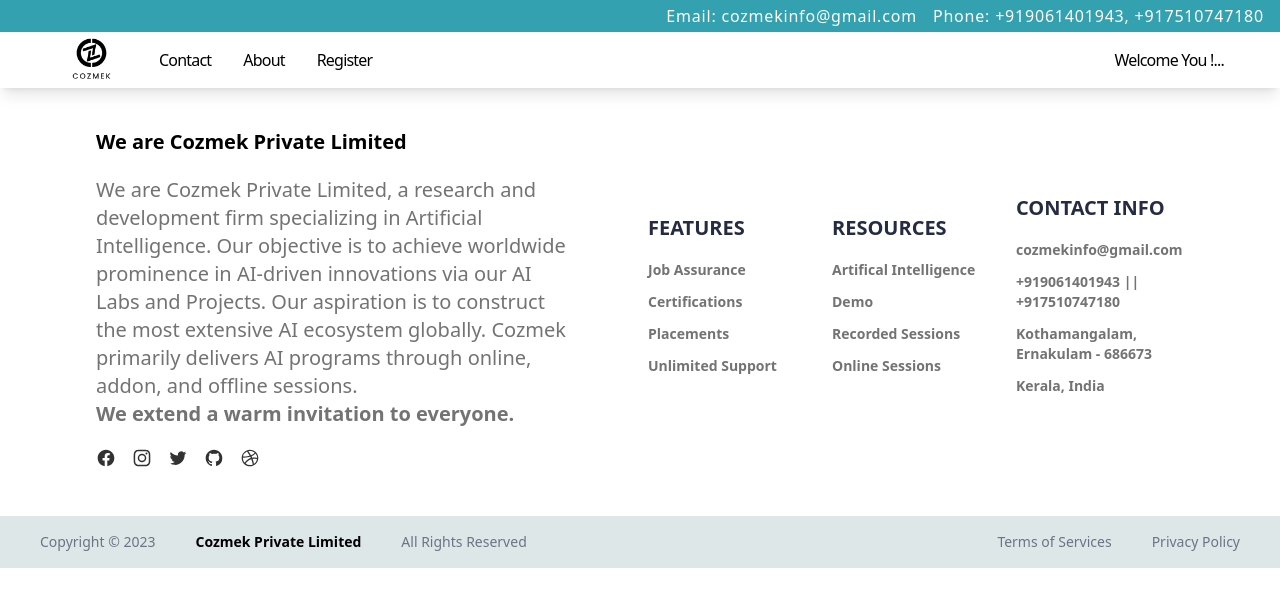
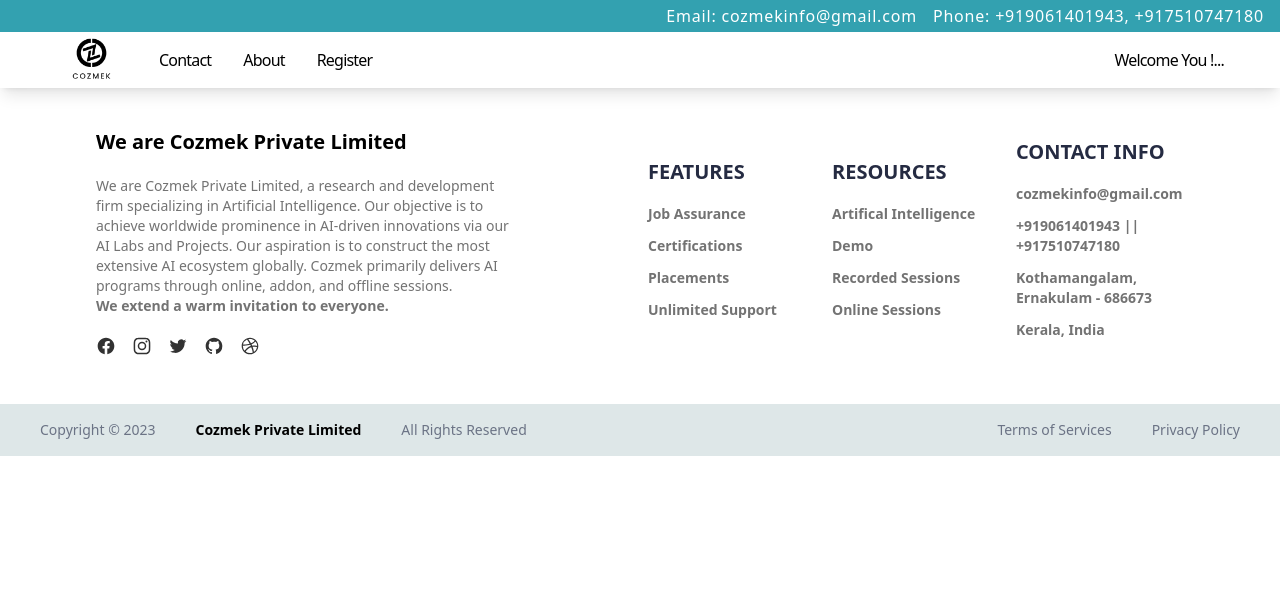
Before and after one commit to krishnapriyama/Cozmek-Website, a React (Vite) app: page / in a window 1280 px wide. Shown: the top 606 px of the page. Built offline with nearby package versions, Linux system fonts and the light colour scheme.

Commit message:
Footer Modified

```diff
--- a/src/components/footer.jsx
+++ b/src/components/footer.jsx
@@ -38,10 +38,10 @@
       {/* Top Footer */}
       <div className="mx-auto w-[85%] mt-10">
         <div className="grid grid-cols-1 justify-between gap-4 md:grid-cols-2">
-          <div className="w-[90%]">
+          <div className="md:w-[80%] w-full">
             <Typography variant="h5" className="font-bold flex flex-col">
               We are Cozmek Private Limited
-              <span className="flex flex-col text-[#737373] font-normal mt-5">
+              <span className="flex flex-col text-sm text-[#737373] font-normal mt-5">
                 We are Cozmek Private Limited, a research and development firm
                 specializing in Artificial Intelligence. Our objective is to
                 achieve worldwide prominence in AI-driven innovations via our AI
```
